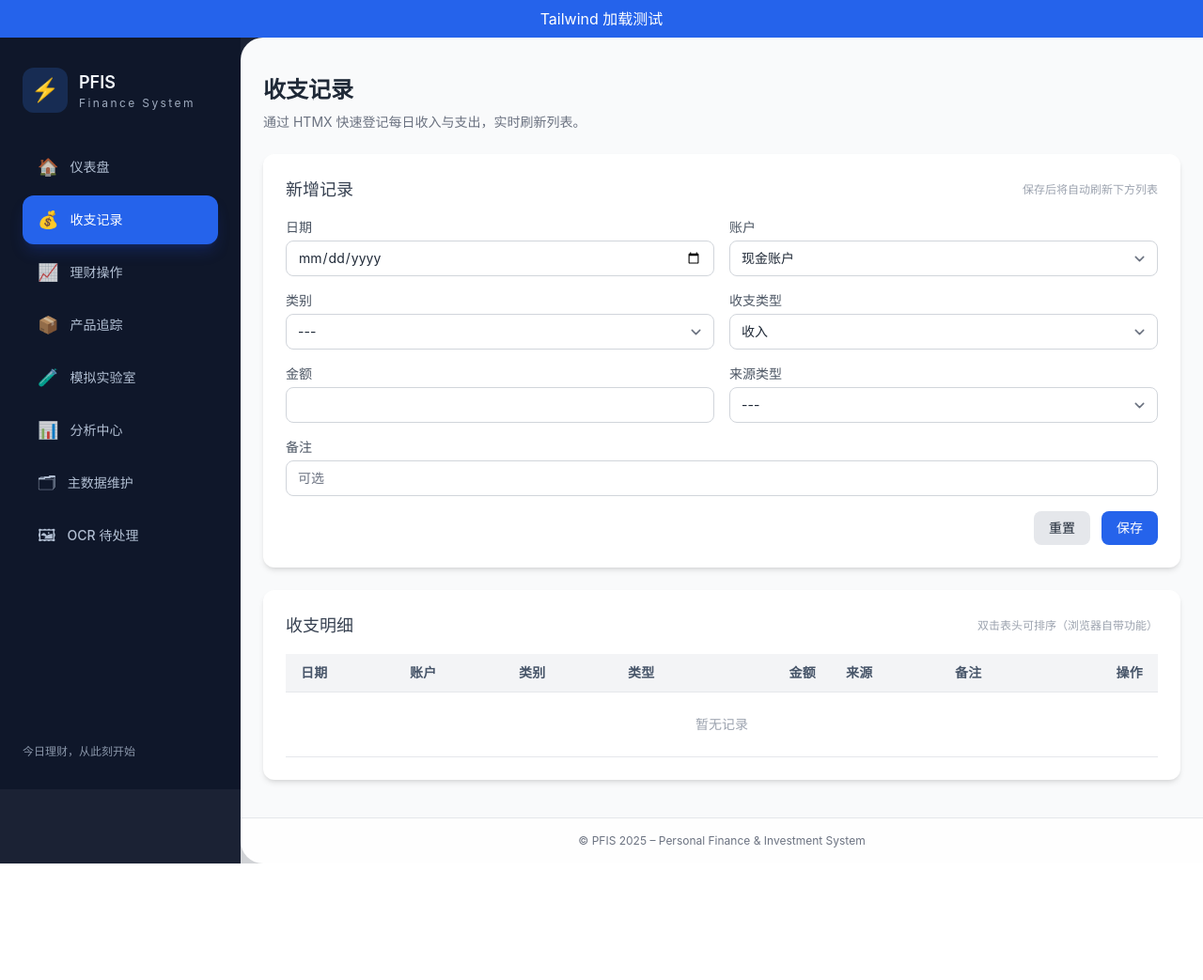
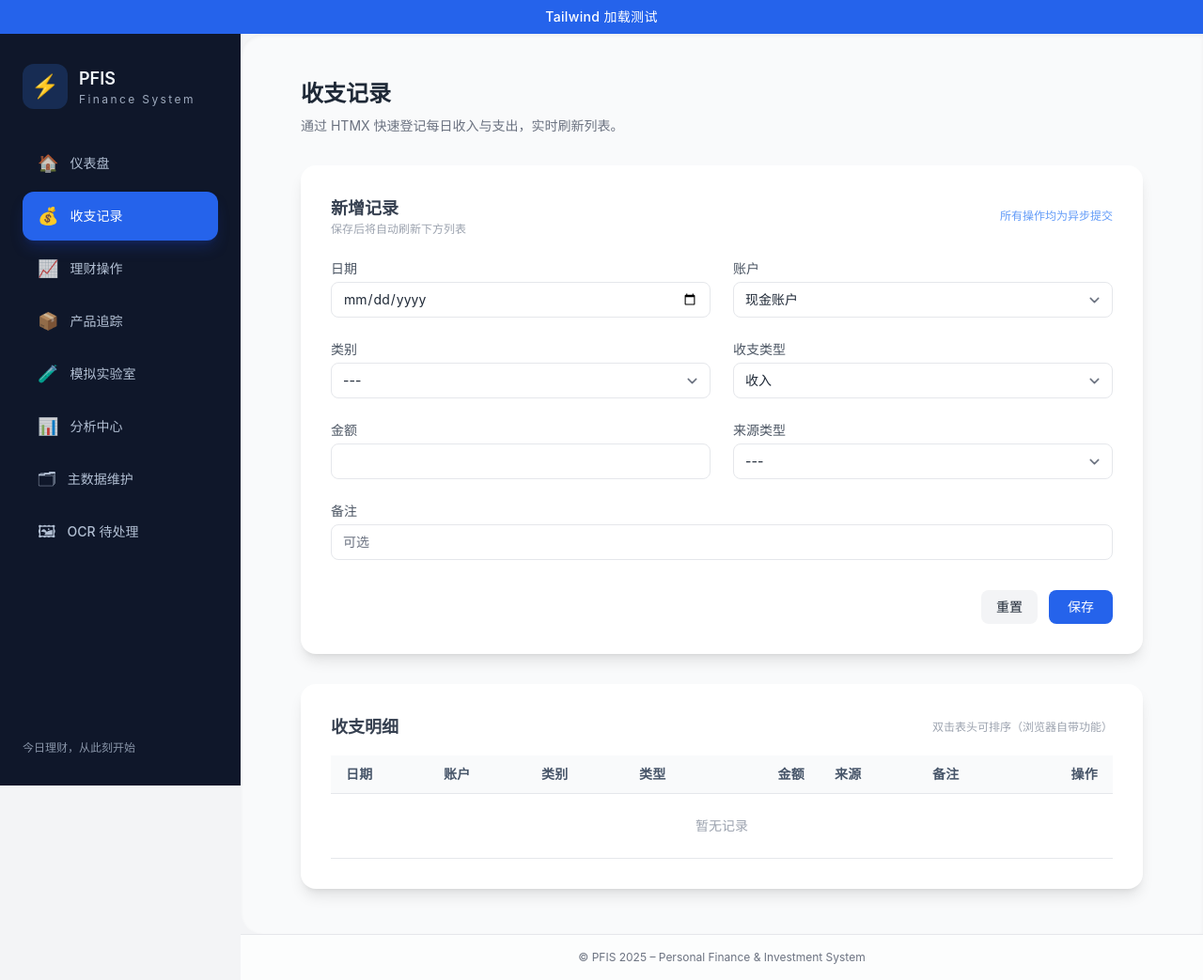
Before and after one commit to gzxsprite-cmd/PFIS, a FastAPI app: page /cash_flow in a window 1280 px wide. Shown: the whole page at 94% size. Before the commit the page ends 919 px from the top, so only its background shows below. Run offline with FastAPI, Linux system fonts and the light colour scheme; some libraries are stand-ins or nearby versions.

Commit message:
Refine layout and card styling

```diff
--- a/app/templates/base.html
+++ b/app/templates/base.html
@@ -41,10 +41,12 @@
     <script src="https://cdn.jsdelivr.net/npm/plotly.js-dist-min@2.27.0" defer></script>
   </head>
   <body
-    class="bg-pfis-navy/95 text-gray-800 min-h-screen antialiased"
+    class="bg-gray-100 text-gray-800 min-h-screen antialiased"
     _="on htmx:afterOnLoad call window.PFIS.handleHtmx(event)"
   >
-    <div class="bg-blue-600 text-white p-2 text-center">Tailwind 加载测试</div>
+    <div class="bg-blue-600 text-white p-2 text-center text-sm font-medium tracking-wide">
+      Tailwind 加载测试
+    </div>
     {% set nav_items = [
       {"label": "仪表盘", "href": "/", "icon": "🏠"},
       {"label": "收支记录", "href": "/cash_flow", "icon": "💰"},
@@ -82,8 +84,8 @@
         </div>
         <p class="text-xs text-blue-100/60">今日理财，从此刻开始</p>
       </aside>
-      <div class="flex-1 md:bg-gray-50 md:rounded-l-3xl">
-        <div class="md:hidden bg-pfis-navy text-slate-100">
+      <div class="flex-1 flex flex-col">
+        <div class="md:hidden bg-pfis-navy text-slate-100 shadow-md">
           <div class="container mx-auto flex items-center justify-between px-6 py-4">
             <div class="flex items-center gap-3">
               <span class="text-lg font-semibold">PFIS</span>
@@ -106,16 +108,16 @@
             </div>
           </nav>
         </div>
-        <main class="min-h-screen">
-          <div class="container mx-auto max-w-6xl px-6 py-10 space-y-10">
+        <main class="flex-1 bg-gray-50 md:rounded-l-3xl px-6 py-8 md:px-10 md:py-12 shadow-inner">
+          <div class="container mx-auto max-w-6xl space-y-10">
             {% block content %}{% endblock %}
           </div>
-          <footer class="border-t border-gray-200 bg-white/80">
-            <div class="container mx-auto max-w-6xl px-6 py-4 text-center text-xs text-gray-500">
-              © PFIS 2025 – Personal Finance &amp; Investment System
-            </div>
-          </footer>
         </main>
+        <footer class="border-t border-gray-200 bg-white/80">
+          <div class="container mx-auto max-w-6xl px-6 py-4 text-center text-xs text-gray-500">
+            © PFIS 2025 – Personal Finance &amp; Investment System
+          </div>
+        </footer>
       </div>
     </div>
 
--- a/app/templates/cash_flow/form.html
+++ b/app/templates/cash_flow/form.html
@@ -1,15 +1,16 @@
 <form
-  class="grid grid-cols-1 gap-4 md:grid-cols-2"
+  class="space-y-6"
   hx-post="/cash_flow"
   hx-target="#cashflow-list"
   hx-swap="innerHTML"
 >
+  <div class="grid grid-cols-1 gap-6 md:grid-cols-2">
     <div>
       <label class="mb-1 block text-sm font-medium text-gray-600">日期</label>
       <input
         type="date"
         name="date_value"
-      class="w-full rounded-lg border border-gray-300 bg-white px-3 py-2 text-sm focus:border-blue-500 focus:outline-none focus:ring-2 focus:ring-blue-100"
+        class="w-full rounded-lg border border-gray-200 bg-white px-3 py-2 text-sm focus:border-blue-500 focus:outline-none focus:ring-2 focus:ring-blue-100"
         required
       />
     </div>
@@ -17,7 +18,7 @@
       <label class="mb-1 block text-sm font-medium text-gray-600">账户</label>
       <select
         name="account_id"
-      class="w-full rounded-lg border border-gray-300 bg-white px-3 py-2 text-sm focus:border-blue-500 focus:outline-none focus:ring-2 focus:ring-blue-100"
+        class="w-full rounded-lg border border-gray-200 bg-white px-3 py-2 text-sm focus:border-blue-500 focus:outline-none focus:ring-2 focus:ring-blue-100"
         required
       >
         {% for account in master_data.accounts %}
@@ -29,7 +30,7 @@
       <label class="mb-1 block text-sm font-medium text-gray-600">类别</label>
       <select
         name="category_id"
-      class="w-full rounded-lg border border-gray-300 bg-white px-3 py-2 text-sm focus:border-blue-500 focus:outline-none focus:ring-2 focus:ring-blue-100"
+        class="w-full rounded-lg border border-gray-200 bg-white px-3 py-2 text-sm focus:border-blue-500 focus:outline-none focus:ring-2 focus:ring-blue-100"
       >
         <option value="">---</option>
         {% for category in master_data.categories %}
@@ -41,20 +42,22 @@
       <label class="mb-1 block text-sm font-medium text-gray-600">收支类型</label>
       <select
         name="flow_type"
-      class="w-full rounded-lg border border-gray-300 bg-white px-3 py-2 text-sm focus:border-blue-500 focus:outline-none focus:ring-2 focus:ring-blue-100"
+        class="w-full rounded-lg border border-gray-200 bg-white px-3 py-2 text-sm focus:border-blue-500 focus:outline-none focus:ring-2 focus:ring-blue-100"
         required
       >
         <option value="收入">收入</option>
         <option value="支出">支出</option>
       </select>
     </div>
+  </div>
+  <div class="grid grid-cols-1 gap-6 md:grid-cols-2">
     <div>
       <label class="mb-1 block text-sm font-medium text-gray-600">金额</label>
       <input
         type="number"
         step="0.01"
         name="amount"
-      class="w-full rounded-lg border border-gray-300 bg-white px-3 py-2 text-sm focus:border-blue-500 focus:outline-none focus:ring-2 focus:ring-blue-100"
+        class="w-full rounded-lg border border-gray-200 bg-white px-3 py-2 text-sm focus:border-blue-500 focus:outline-none focus:ring-2 focus:ring-blue-100"
         required
       />
     </div>
@@ -62,7 +65,7 @@
       <label class="mb-1 block text-sm font-medium text-gray-600">来源类型</label>
       <select
         name="source_type_id"
-      class="w-full rounded-lg border border-gray-300 bg-white px-3 py-2 text-sm focus:border-blue-500 focus:outline-none focus:ring-2 focus:ring-blue-100"
+        class="w-full rounded-lg border border-gray-200 bg-white px-3 py-2 text-sm focus:border-blue-500 focus:outline-none focus:ring-2 focus:ring-blue-100"
       >
         <option value="">---</option>
         {% for source in master_data.source_types %}
@@ -75,20 +78,21 @@
       <input
         type="text"
         name="remark"
-      class="w-full rounded-lg border border-gray-300 bg-white px-3 py-2 text-sm focus:border-blue-500 focus:outline-none focus:ring-2 focus:ring-blue-100"
+        class="w-full rounded-lg border border-gray-200 bg-white px-3 py-2 text-sm focus:border-blue-500 focus:outline-none focus:ring-2 focus:ring-blue-100"
         placeholder="可选"
       />
     </div>
-  <div class="md:col-span-2 flex justify-end gap-3">
+  </div>
+  <div class="flex justify-end gap-3 pt-2">
     <button
       type="reset"
-      class="rounded-lg bg-gray-200 px-4 py-2 text-sm font-medium text-gray-800 transition hover:bg-gray-300"
+      class="rounded-lg bg-gray-100 px-4 py-2 text-sm font-medium text-gray-800 transition hover:bg-gray-200"
     >
       重置
     </button>
     <button
       type="submit"
-      class="rounded-lg bg-blue-600 px-4 py-2 text-sm font-medium text-white transition hover:bg-blue-700"
+      class="rounded-lg bg-blue-600 px-5 py-2 text-sm font-medium text-white transition hover:bg-blue-700"
     >
       保存
     </button>
--- a/app/templates/cash_flow/index.html
+++ b/app/templates/cash_flow/index.html
@@ -1,15 +1,18 @@
 {% extends "base.html" %}
 {% block title %}收支记录 - PFIS{% endblock %}
 {% block content %}
-<section>
-  <div class="flex flex-col gap-2 mb-6">
+<section class="space-y-8">
+  <header class="space-y-2">
     <h1 class="text-2xl font-semibold text-gray-800">收支记录</h1>
     <p class="text-sm text-gray-500">通过 HTMX 快速登记每日收入与支出，实时刷新列表。</p>
-  </div>
-  <div class="bg-white shadow-md rounded-xl p-6 mb-6">
-    <div class="flex items-center justify-between mb-4">
-      <h2 class="text-lg font-medium text-gray-700">新增记录</h2>
-      <span class="text-xs text-gray-400">保存后将自动刷新下方列表</span>
+  </header>
+  <div class="bg-white shadow-lg rounded-2xl p-8 space-y-6">
+    <div class="flex flex-col gap-1 md:flex-row md:items-center md:justify-between">
+      <div>
+        <h2 class="text-lg font-semibold text-gray-700">新增记录</h2>
+        <p class="text-xs text-gray-400">保存后将自动刷新下方列表</p>
+      </div>
+      <span class="text-xs text-blue-500/80">所有操作均为异步提交</span>
     </div>
     <div
       id="cashflow-form"
@@ -21,9 +24,9 @@
       <div class="text-sm text-gray-400">表单加载中...</div>
     </div>
   </div>
-  <div class="bg-white shadow-md rounded-xl p-6">
-    <div class="flex items-center justify-between mb-4">
-      <h2 class="text-lg font-medium text-gray-700">收支明细</h2>
+  <div class="bg-white shadow-lg rounded-2xl p-8 space-y-4">
+    <div class="flex flex-col gap-1 md:flex-row md:items-center md:justify-between">
+      <h2 class="text-lg font-semibold text-gray-700">收支明细</h2>
       <span class="text-xs text-gray-400">双击表头可排序（浏览器自带功能）</span>
     </div>
     <div id="cashflow-list" class="overflow-x-auto">
--- a/app/templates/cash_flow/list.html
+++ b/app/templates/cash_flow/list.html
@@ -1,24 +1,24 @@
-<table class="min-w-full table-auto text-sm text-gray-700">
-  <thead class="bg-gray-100 text-xs font-medium uppercase tracking-wide text-gray-500">
+<table class="min-w-full table-auto text-sm text-left text-gray-700">
+  <thead class="bg-gray-50 text-xs font-semibold uppercase tracking-wide text-gray-500">
     <tr>
-      <th class="px-4 py-3 text-left">日期</th>
-      <th class="px-4 py-3 text-left">账户</th>
-      <th class="px-4 py-3 text-left">类别</th>
-      <th class="px-4 py-3 text-left">类型</th>
+      <th class="px-4 py-3">日期</th>
+      <th class="px-4 py-3">账户</th>
+      <th class="px-4 py-3">类别</th>
+      <th class="px-4 py-3">类型</th>
       <th class="px-4 py-3 text-right">金额</th>
-      <th class="px-4 py-3 text-left">来源</th>
-      <th class="px-4 py-3 text-left">备注</th>
+      <th class="px-4 py-3">来源</th>
+      <th class="px-4 py-3">备注</th>
       <th class="px-4 py-3 text-right">操作</th>
     </tr>
   </thead>
   <tbody class="divide-y divide-gray-100">
     {% for item in cashflows %}
-    <tr class="transition hover:bg-blue-50/40 {{ 'opacity-60' if item.status == 'inactive' else '' }}">
+    <tr class="transition hover:bg-blue-50/60 {{ 'opacity-60' if item.status == 'inactive' else '' }}">
       <td class="px-4 py-3">{{ item.date }}</td>
       <td class="px-4 py-3">{{ item.account.name if item.account else '' }}</td>
       <td class="px-4 py-3">{{ item.category.name if item.category else '' }}</td>
       <td class="px-4 py-3">{{ item.flow_type }}</td>
-      <td class="px-4 py-3 text-right">{{ '%.2f'|format(item.amount) }}</td>
+      <td class="px-4 py-3 text-right font-semibold text-blue-600">{{ '%.2f'|format(item.amount) }}</td>
       <td class="px-4 py-3">{{ item.source_type.name if item.source_type else '' }}</td>
       <td class="px-4 py-3">{{ item.remark or '' }}</td>
       <td class="px-4 py-3 text-right">
```
Also changed, not shown: app/templates/dashboard.html (+20 -15 lines), app/templates/investment_log/form.html (+14 -10 lines), app/templates/investment_log/index.html (+13 -10 lines), app/templates/investment_log/list.html (+9 -9 lines). Lines whose indentation alone changed are shown as unchanged.
